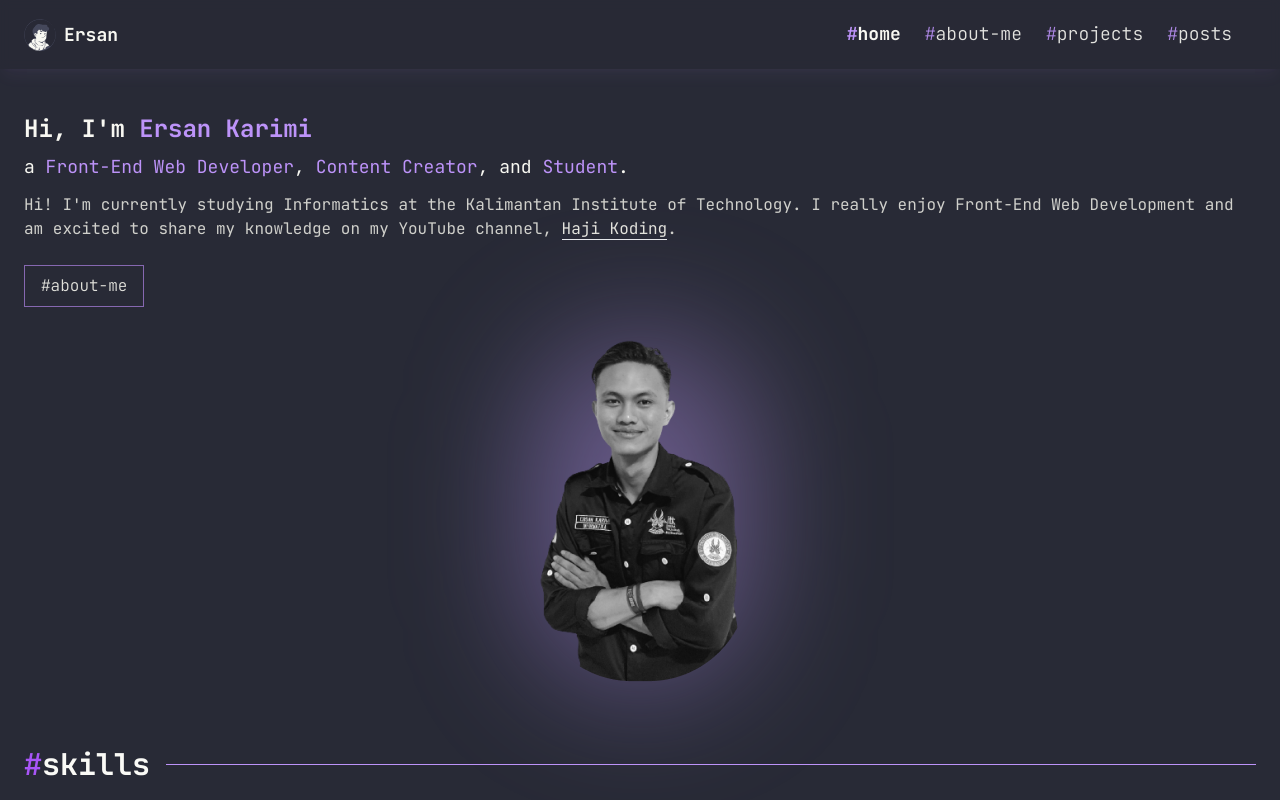
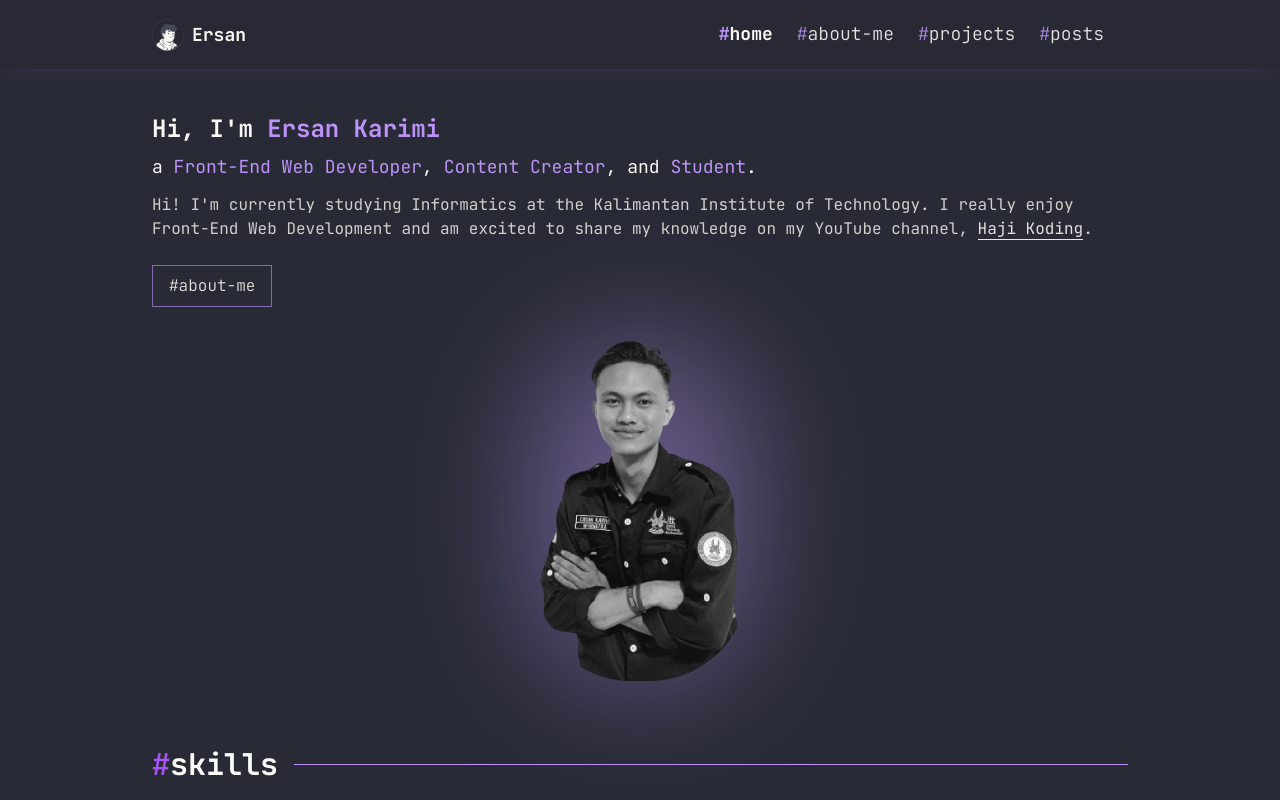
Before and after one commit to ersankarimi/portfolio-website, a Next.js app: page / in a window 1280 px wide. Shown: the top 800 px of the page. Built offline with nearby package versions, Linux system fonts and the light colour scheme.

Commit message:
feat: add classname style name `lg:max-w-5xl`

```diff
--- a/src/styles/globals.css
+++ b/src/styles/globals.css
@@ -24,6 +24,6 @@
   nav,
   main,
   footer {
-    @apply px-5 py-3 xs:px-6 md:container md:m-auto;
+    @apply px-5 py-3 xs:px-6 md:container md:m-auto lg:max-w-5xl;
   }
 }
```
